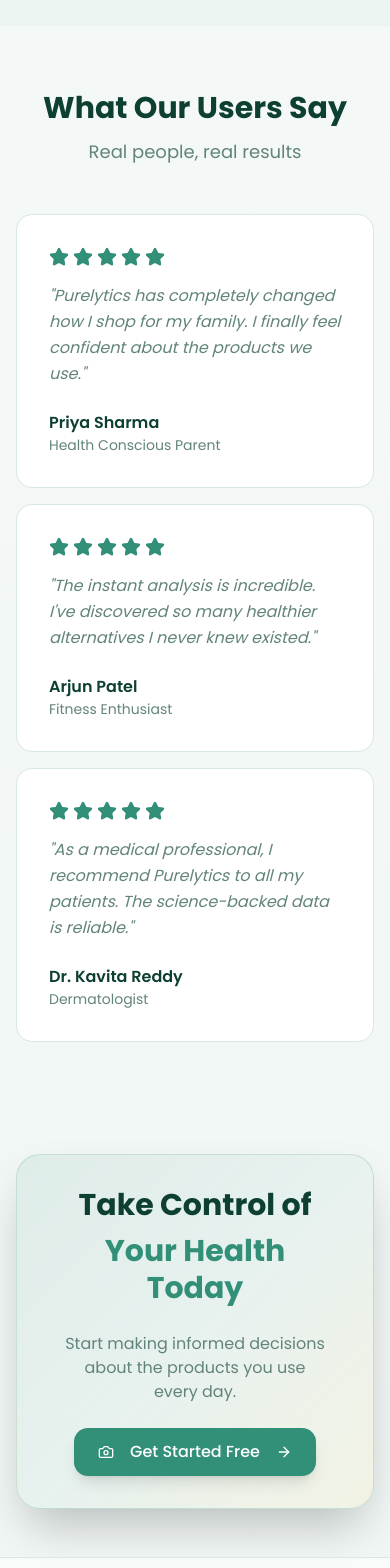
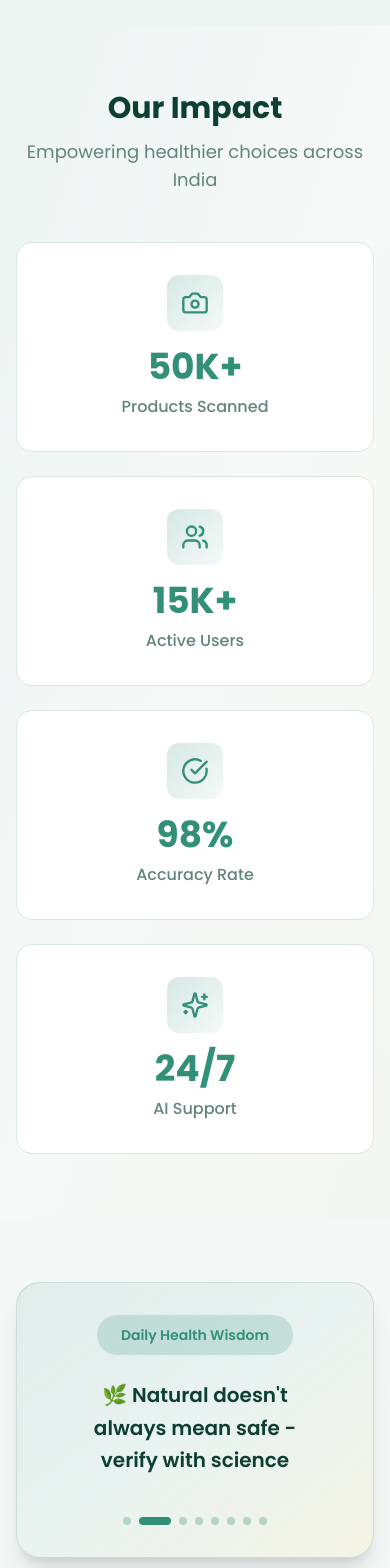
Before and after one commit to saikoushiknalubola/purelytics, a React (Vite) app: page / in a window 390 px wide. Shown: the part 4200-5768 px from the top of the page. Built offline with nearby package versions, Linux system fonts and the light colour scheme; the HTML template or start-up script is replaced by a standard one.

Commit message:
Add homepage sections and tips
Enhance the "Made in Bharat" section, improve the chakra visualization, add new sections to the homepage, and incorporate rotating health tips in the footer to reflect Purelytics' brand value.

```diff
--- a/src/pages/Index.tsx
+++ b/src/pages/Index.tsx
@@ -8,6 +8,18 @@ const Index = () => {
   const navigate = useNavigate();
   const [mobileMenuOpen, setMobileMenuOpen] = useState(false);
   const [user, setUser] = useState<any>(null);
+  const [currentTipIndex, setCurrentTipIndex] = useState(0);
+
+  const healthTips = [
+    "💚 Read ingredient labels carefully - your health depends on it",
+    "🌿 Natural doesn't always mean safe - verify with science",
+    "✨ Small changes in product choices lead to big health improvements",
+    "🛡️ Prevention is better than cure - scan before you buy",
+    "🌱 Your body deserves transparency in every product",
+    "💪 Informed choices today create a healthier tomorrow",
+    "🔍 Hidden toxins are everywhere - stay vigilant and aware",
+    "🌟 Empower yourself with knowledge about what goes on your skin"
+  ];
 
   useEffect(() => {
     supabase.auth.getSession().then(({ data: { session } }) => {
@@ -19,6 +31,13 @@ const Index = () => {
     });
 
     return () => subscription.unsubscribe();
+  }, []);
+
+  useEffect(() => {
+    const interval = setInterval(() => {
+      setCurrentTipIndex((prev) => (prev + 1) % healthTips.length);
+    }, 5000);
+    return () => clearInterval(interval);
   }, []);
 
   const features = [
@@ -283,8 +302,68 @@ const Index = () => {
         </div>
       </section>
 
+      {/* Statistics Section */}
+      <section className="container mx-auto px-4 py-16 sm:py-20 md:py-32 bg-gradient-to-br from-primary/5 via-background to-accent/5">
+        <div className="max-w-6xl mx-auto">
+          <div className="text-center space-y-3 sm:space-y-4 mb-12 sm:mb-16">
+            <h2 className="text-3xl sm:text-4xl md:text-5xl lg:text-6xl font-bold">Our Impact</h2>
+            <p className="text-lg sm:text-xl md:text-2xl text-muted-foreground">
+              Empowering healthier choices across India
+            </p>
+          </div>
+
+          <div className="grid sm:grid-cols-2 lg:grid-cols-4 gap-6">
+            {[
+              { number: "50K+", label: "Products Scanned", icon: Camera },
+              { number: "15K+", label: "Active Users", icon: Users },
+              { number: "98%", label: "Accuracy Rate", icon: CheckCircle },
+              { number: "24/7", label: "AI Support", icon: Sparkles }
+            ].map((stat, index) => (
+              <div key={index} className="bg-card border border-border rounded-2xl p-8 text-center hover:shadow-xl hover:border-primary/50 transition-all hover:-translate-y-1">
+                <div className="h-14 w-14 rounded-xl bg-gradient-to-br from-primary/20 to-primary/5 flex items-center justify-center mb-4 mx-auto">
+                  <stat.icon className="h-7 w-7 text-primary" />
+                </div>
+                <div className="text-4xl md:text-5xl font-bold text-primary mb-2">{stat.number}</div>
+                <div className="text-muted-foreground font-medium">{stat.label}</div>
+              </div>
+            ))}
+          </div>
+        </div>
+      </section>
+
+      {/* Health Tips Section */}
+      <section className="container mx-auto px-4 py-16 sm:py-20 md:py-32">
+        <div className="max-w-4xl mx-auto">
+          <div className="bg-gradient-to-br from-primary/10 via-primary/5 to-accent/10 rounded-3xl p-8 sm:p-12 border border-primary/20 shadow-xl">
+            <div className="text-center space-y-6">
+              <div className="inline-block px-6 py-2 bg-primary/20 rounded-full">
+                <span className="text-sm font-semibold text-primary">Daily Health Wisdom</span>
+              </div>
+              <div className="min-h-[80px] flex items-center justify-center">
+                <p className="text-xl sm:text-2xl md:text-3xl font-semibold text-foreground leading-relaxed animate-fade-in px-4">
+                  {healthTips[currentTipIndex]}
+                </p>
+              </div>
+              <div className="flex justify-center gap-2 pt-4">
+                {healthTips.map((_, index) => (
+                  <button
+                    key={index}
+                    onClick={() => setCurrentTipIndex(index)}
+                    className={`h-2 rounded-full transition-all ${
+                      index === currentTipIndex
+                        ? 'w-8 bg-primary'
+                        : 'w-2 bg-primary/30 hover:bg-primary/50'
+                    }`}
+                  />
+                ))}
+              </div>
+            </div>
+          </div>
+        </div>
+      </section>
+
       {/* Testimonials Section */}
-      <section id="testimonials" className="container mx-auto px-4 py-16 sm:py-20 md:py-32">
+      <section id="testimonials" className="container mx-auto px-4 py-16 sm:py-20 md:py-32 bg-secondary/30">
         <div className="max-w-6xl mx-auto">
           <div className="text-center space-y-3 sm:space-y-4 mb-12 sm:mb-16 px-4 sm:px-0">
             <h2 className="text-3xl sm:text-4xl md:text-5xl lg:text-6xl font-bold">What Our Users Say</h2>
@@ -400,32 +479,45 @@ const Index = () => {
             <div className="flex flex-col md:flex-row justify-between items-center gap-6 text-sm">
               <p className="text-muted-foreground">&copy; 2025 Purelytics. All rights reserved.</p>
               <div className="flex items-center gap-4 group cursor-default">
-                <svg className="h-12 w-12 group-hover:scale-110 transition-transform duration-300" viewBox="0 0 100 100">
-                  <circle cx="50" cy="50" r="48" fill="none" stroke="url(#gradient)" strokeWidth="2"/>
+                <div className="relative">
+                  <svg className="h-16 w-16 group-hover:scale-110 transition-all duration-500" viewBox="0 0 100 100">
+                    {/* Outer glow */}
+                    <circle cx="50" cy="50" r="48" fill="none" stroke="url(#gradient)" strokeWidth="3" className="drop-shadow-2xl"/>
                     <defs>
                       <linearGradient id="gradient" x1="0%" y1="0%" x2="100%" y2="100%">
                         <stop offset="0%" style={{ stopColor: '#FF9933', stopOpacity: 1 }} />
-                      <stop offset="50%" style={{ stopColor: 'white', stopOpacity: 1 }} />
+                        <stop offset="50%" style={{ stopColor: '#FFFFFF', stopOpacity: 1 }} />
                         <stop offset="100%" style={{ stopColor: '#138808', stopOpacity: 1 }} />
                       </linearGradient>
+                      <filter id="glow">
+                        <feGaussianBlur stdDeviation="2" result="coloredBlur"/>
+                        <feMerge>
+                          <feMergeNode in="coloredBlur"/>
+                          <feMergeNode in="SourceGraphic"/>
+                        </feMerge>
+                      </filter>
                     </defs>
-                  <g className="animate-spin origin-center" style={{ animationDuration: '8s', transformOrigin: '50% 50%' }}>
-                    <circle cx="50" cy="50" r="3" fill="#000080"/>
+                    {/* Rotating chakra */}
+                    <g className="animate-spin origin-center" style={{ animationDuration: '12s', transformOrigin: '50% 50%' }} filter="url(#glow)">
+                      <circle cx="50" cy="50" r="4" fill="#000080" className="drop-shadow-lg"/>
                       {[...Array(24)].map((_, i) => {
                         const angle = (i * 15 * Math.PI) / 180;
-                      const x1 = 50 + 8 * Math.cos(angle);
-                      const y1 = 50 + 8 * Math.sin(angle);
-                      const x2 = 50 + 40 * Math.cos(angle);
-                      const y2 = 50 + 40 * Math.sin(angle);
-                      return <line key={i} x1={x1} y1={y1} x2={x2} y2={y2} stroke="#000080" strokeWidth="0.8"/>;
+                        const x1 = 50 + 10 * Math.cos(angle);
+                        const y1 = 50 + 10 * Math.sin(angle);
+                        const x2 = 50 + 42 * Math.cos(angle);
+                        const y2 = 50 + 42 * Math.sin(angle);
+                        return <line key={i} x1={x1} y1={y1} x2={x2} y2={y2} stroke="#000080" strokeWidth="1.2" className="drop-shadow"/>;
                       })}
                     </g>
                   </svg>
+                  {/* Pulse effect */}
+                  <div className="absolute inset-0 rounded-full bg-gradient-to-r from-orange-500 via-white to-green-600 opacity-20 blur-xl animate-pulse" />
+                </div>
                 <div className="flex flex-col">
-                  <span className="text-xl font-black text-transparent bg-clip-text bg-gradient-to-r from-orange-500 via-primary to-green-600 tracking-wide group-hover:scale-105 transition-transform duration-300">
+                  <span className="text-2xl font-black text-transparent bg-clip-text bg-gradient-to-r from-orange-500 via-primary to-green-600 tracking-wide group-hover:scale-105 transition-transform duration-300 drop-shadow-lg">
                     Proudly Made in Bharat
                   </span>
-                  <span className="text-xs text-muted-foreground font-medium">Empowering Health & Wellness</span>
+                  <span className="text-xs text-muted-foreground font-semibold tracking-wider">Empowering Health & Wellness 🇮🇳</span>
                 </div>
               </div>
             </div>
```
Lines whose indentation alone changed are shown as unchanged.
